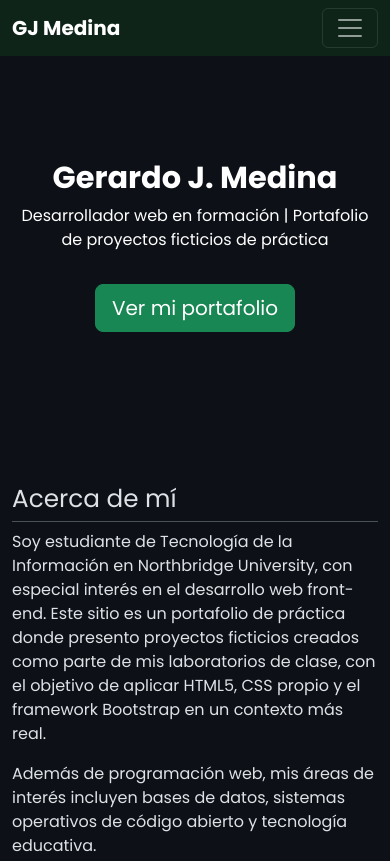
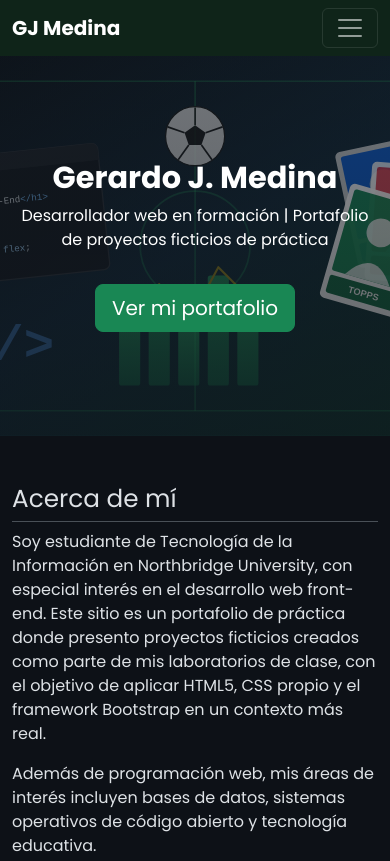
Before and after one commit to medinalab3/Lab-5-1-portafolio-web-bootstrap, a plain HTML site: page index.html in a window 390 px wide. Shown: the top 861 px of the page. Drawn offline with nearby package versions, Linux system fonts and the light colour scheme.

Commit message:
Creación de una página web responsiva con CSS

```diff
--- a/style.css
+++ b/style.css
@@ -33,14 +33,15 @@ footer {
 /*
   IMAGEN DE FONDO DEL ENCABEZADO: background-image con un degradado
   oscuro encima (linear-gradient) para que el título en blanco se lea
-  bien sobre la foto. Coloca tu imagen "fondo-encabezado.jpg" dentro
-  de la carpeta imagenes/.
+  bien sobre la imagen. La imagen "fondo-encabezado.svg" combina los
+  tres proyectos: código (blog), cancha y estadísticas (fútbol) y
+  cartas coleccionables (tienda Topps).
 */
 #encabezado-hero {
     min-height: 60vh;
     background-image:
-        linear-gradient(rgba(13, 17, 23, 0.75), rgba(13, 17, 23, 0.85)),
-        url("imagenes/fondo-encabezado.jpg");
+        linear-gradient(rgba(13, 17, 23, 0.45), rgba(13, 17, 23, 0.65)),
+        url("imagenes/fondo-encabezado.svg");
     background-size: cover;
     background-position: center;
 }
```
Also changed, not shown: imagenes/fondo-encabezado.svg (added).
